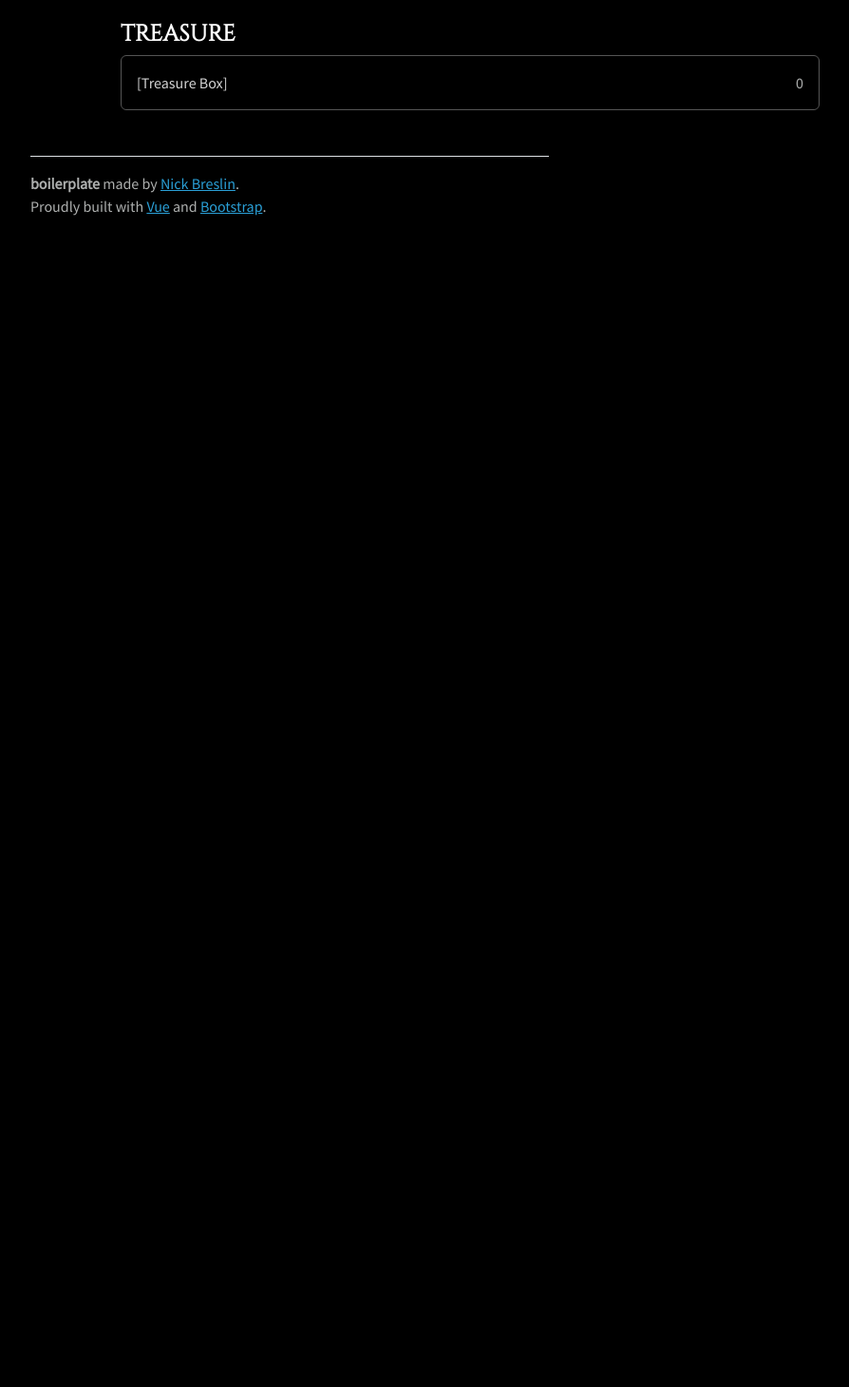
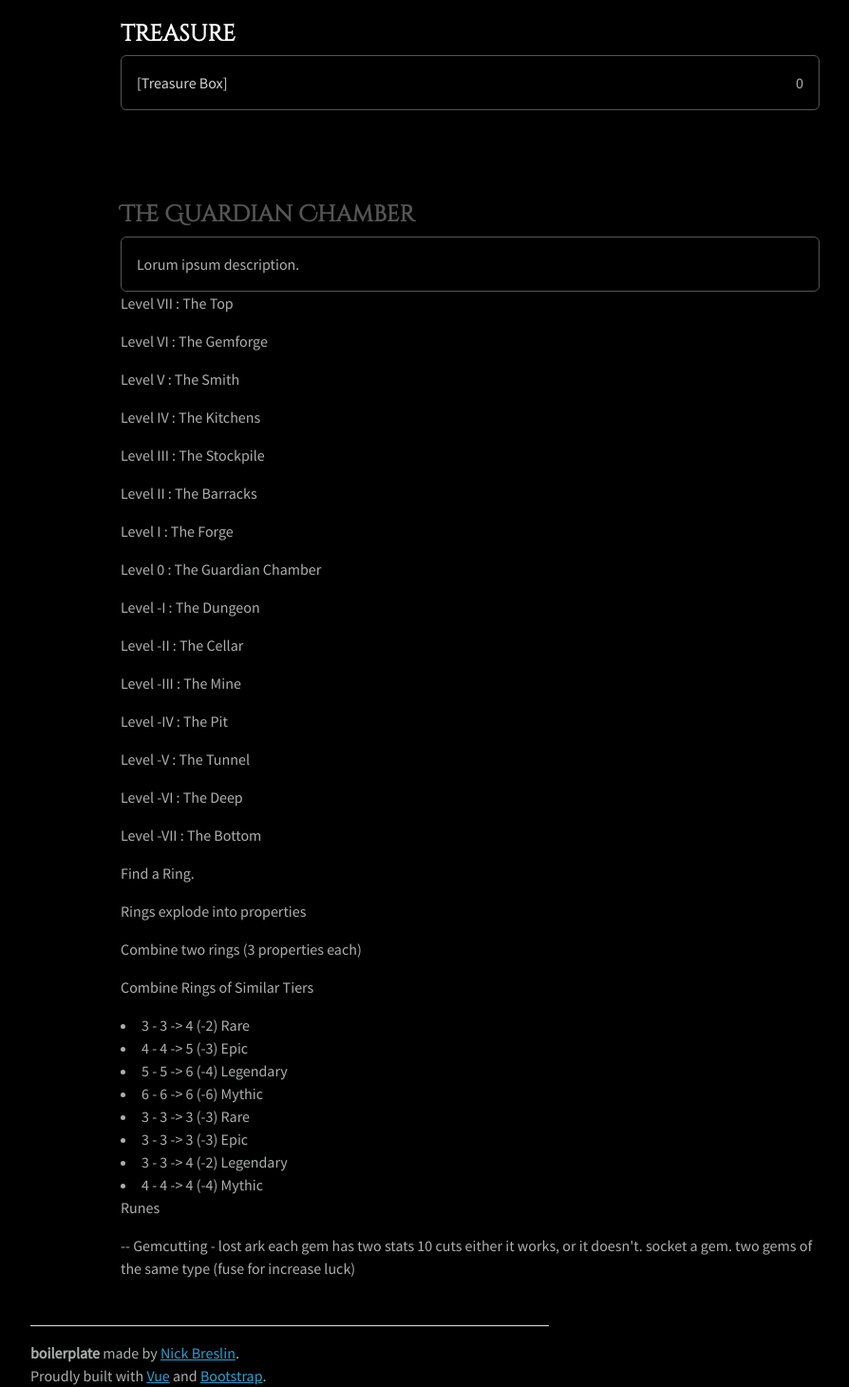
Before and after one commit to nickbreslin/caldera-awakening, a Vue app: page / in a window 1280 px wide. Shown: the part 293-1753 px from the top of the page at 95% size, without its empty margins (335-1229 px from the left). Before the commit the page ends 800 px from the top, so only its background shows below. Built offline with nearby package versions, Linux system fonts and the light colour scheme.

Commit message:
Updating ticket

```diff
--- /dev/null
+++ b/src/components/LocationCard.vue
@@ -0,0 +1,26 @@
+<template>
+  <div>
+    <div class="h5 text-secondary">The Guardian Chamber</div>
+    <div class="border border-secondary rounded p-3">
+      Lorum ipsum description.
+    </div>
+  </div>
+</template>
+
+<script>
+export default {
+  name: "ItemCard",
+  components: {},
+  props: {
+    label: String,
+    description: String,
+    amount: Number,
+    rarity: String,
+    twoColumn: {
+      type: Boolean,
+      default: true
+    }
+  },
+  computed: {}
+};
+</script>
--- a/src/components/TheTickSilent.vue
+++ b/src/components/TheTickSilent.vue
@@ -7,27 +7,17 @@ export default {
   name: "TheTickSilent",
   data: function () {
     return {
-      tick: 1000,
-      step: 100,
-      interval: null,
-      beginTs: new Date()
+      tick: 1000
     };
   },
   methods: {
     doTick() {
       this.$store.dispatch("doTick", 1);
-
-      //emit now.
-
-      /* SetInterval would be better,
-       but this works with the transition without having to recalculate each tick */
       setTimeout(() => this.doTick(), this.tick);
     }
   },
 
   mounted: function () {
-    // Start the bar full. Delay a tick, otherwise constant refresh would 'doTick'
-    this.progress = 100;
     setTimeout(() => this.doTick(), 10);
   }
 };
--- a/src/views/MainView.vue
+++ b/src/views/MainView.vue
@@ -12,6 +12,70 @@
         <ItemGroup type="treasure" />
 
         <LocationsList v-if="0" />
+        <div class="py-5"></div>
+        <LocationCard />
+
+        <p>Level VII : The Top</p>
+        <p>Level VI : The Gemforge</p>
+        <p>Level V : The Smith</p>
+        <p>Level IV : The Kitchens</p>
+        <p>Level III : The Stockpile</p>
+        <p>Level II : The Barracks</p>
+        <p>Level I : The Forge</p>
+        <p>Level 0 : The Guardian Chamber</p>
+        <p>Level -I : The Dungeon</p>
+        <p>Level -II : The Cellar</p>
+        <p>Level -III : The Mine</p>
+        <p>Level -IV : The Pit</p>
+        <p>Level -V : The Tunnel</p>
+        <p>Level -VI : The Deep</p>
+        <p>Level -VII : The Bottom</p>
+
+        <p>Find a Ring.</p>
+        <p>Rings explode into properties</p>
+        <p>Combine two rings (3 properties each)</p>
+        <p>Combine Rings of Similar Tiers</p>
+
+        <li>3 - 3 -> 4 (-2) Rare</li>
+        <li>4 - 4 -> 5 (-3) Epic</li>
+        <li>5 - 5 -> 6 (-4) Legendary</li>
+        <li>6 - 6 -> 6 (-6) Mythic</li>
+
+        <!--
+          HP, Damage, Fire    Frost, HP, Damage = HP,HP,Dam,Fire
+          HP,HP,Dam,Fire     Fire, Fire, Dam, HP = Hp,HP,HP, Dam, Dam
+          Hp,HP,HP, Dam, Dam  Hp,Hp,Dam,DamDam = HP,Hp,Hp, Dam,Dam,Dam
+
+
+        1 - 1 = 2
+
+        2 - 2 = 4
+
+        4 - 4 = 8
+
+        Enchant for Minor (25%), Major (50%)
+        Enchant of Elements (50%)/100%
+        Enchant of Sword (Attack,Dam)
+        Enchant of Shield (HP, Def)
+        Enchant of Soul (Magic, Luck
+
+        )
+        -->
+
+        <li>3 - 3 -> 3 (-3) Rare</li>
+        <li>3 - 3 -> 3 (-3) Epic</li>
+        <li>3 - 3 -> 4 (-2) Legendary</li>
+        <li>4 - 4 -> 4 (-4) Mythic</li>
+
+        <!--
+          HP, Damage, Fire    Frost, HP, Damage = (HP,HP),Dam,Fire
+
+
+        -->
+        <p>Runes</p>
+        -- Gemcutting - lost ark each gem has two stats 10 cuts either it works,
+        or it doesn't. socket a gem. two gems of the same type (fuse for
+        increase luck)
       </div>
     </div>
   </div>
@@ -23,13 +87,15 @@ import TaskList from "@/components/TaskList";
 
 import ItemGroup from "@/components/ItemGroup";
 import LocationsList from "@/components/LocationsList";
+import LocationCard from "@/components/LocationCard";
 
 export default {
   name: "Main",
   components: {
     TaskList,
     ItemGroup,
-    LocationsList
+    LocationsList,
+    LocationCard
   }
 };
 </script>
```
Also changed, not shown: src/components/TheTick.vue (deleted, +0 -69 lines).
